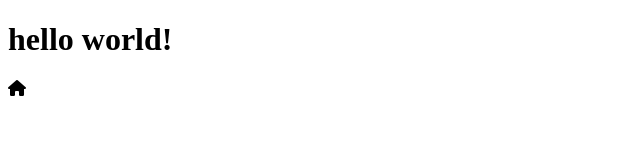
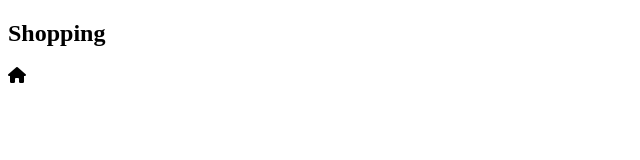
Before and after one commit to mredwardscode2020/VsCodeRepo, a plain HTML site: page Index.html in a window 1280 px wide. Shown: the whole page, without its empty margins (0-640 px from the left). Drawn offline with Linux system fonts and the light colour scheme.

Commit message:
updated javascript

```diff
--- a/Index.html
+++ b/Index.html
@@ -14,7 +14,7 @@
 <link rel="stylesheet" href="path/to/font-awesome/css/font-awesome.min.css">
 </head>
 <body>
-    <h1>hello world!</h1>
+    <h2>Shopping</h2>
 
     <i class="fas fa-home"></i>
     <script src="app.js"></script>
```
